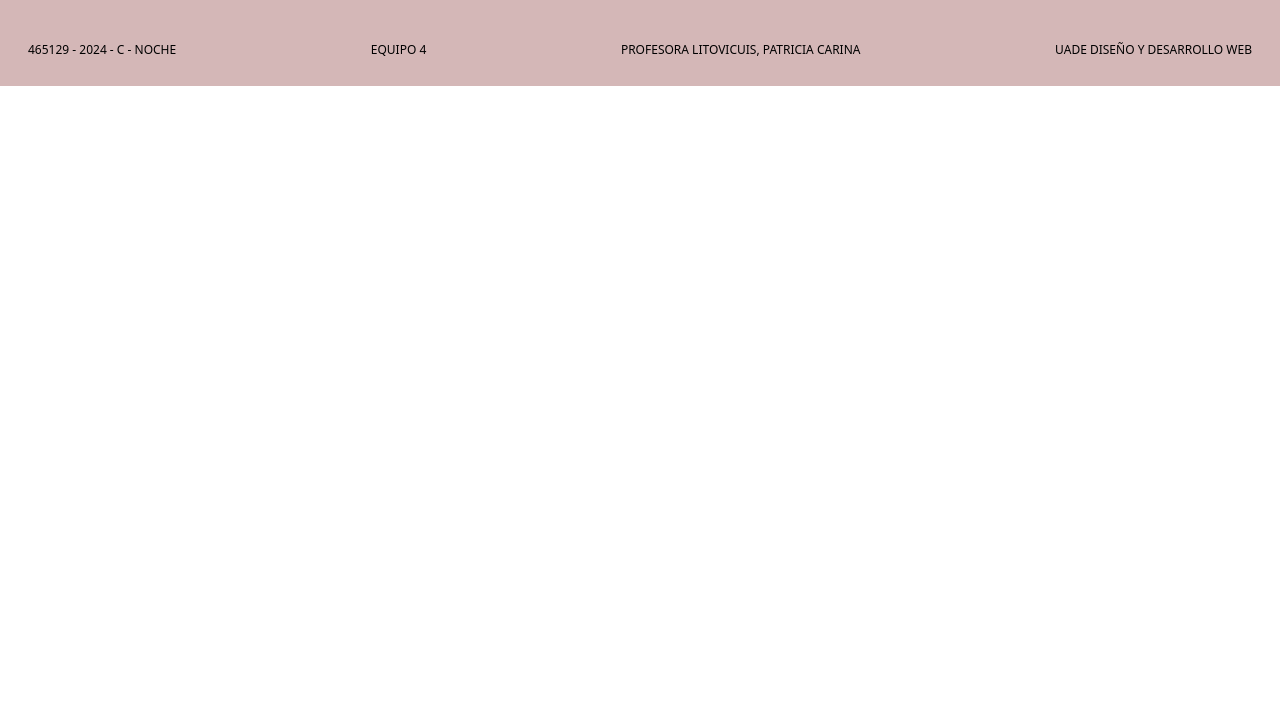
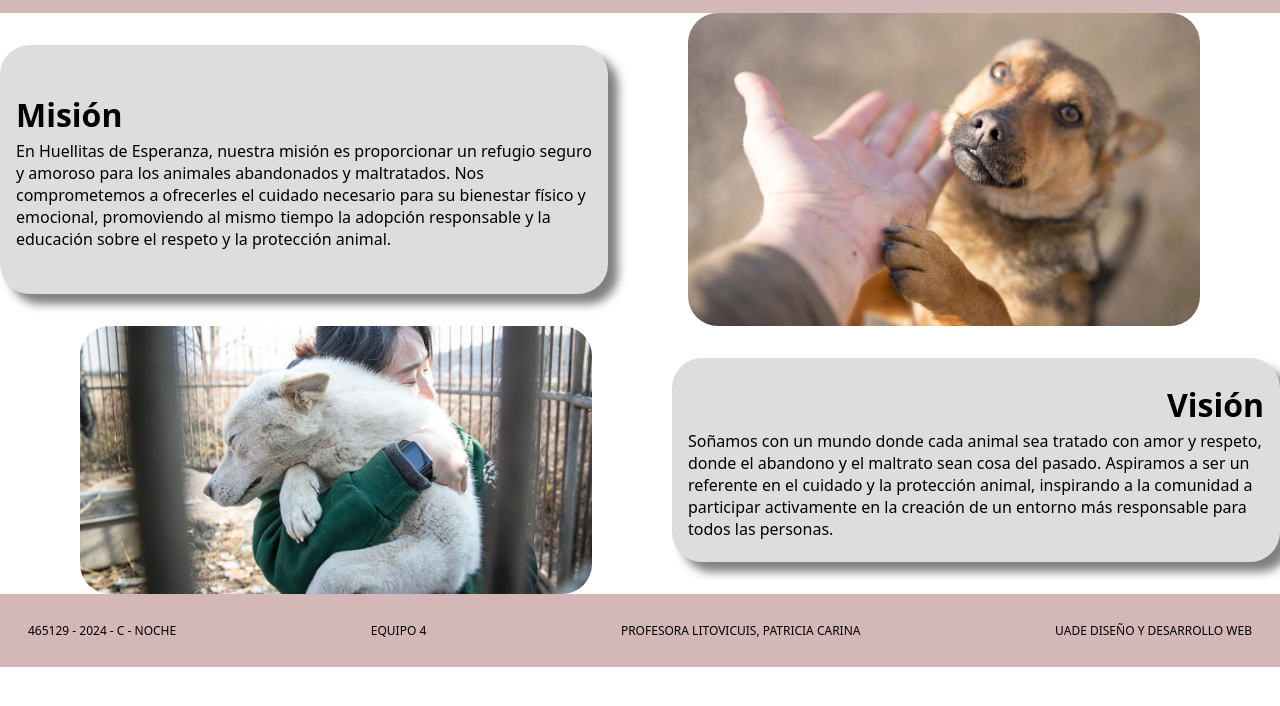
Before and after one commit to elguesebastian/HuellitasDeEsperanza, a plain HTML site: page historia.html in a window 1280 px wide. Shown: the part 94-800 px from the top of the page. Drawn offline with Linux system fonts and the light colour scheme.

Commit message:
adelantos seba

```diff
--- a/historia.html
+++ b/historia.html
@@ -26,7 +26,7 @@
         <ul>
           <li class="navBar">
             <a href="index.html">Inicio</a>
-        </li>
+          </li>
           <li class="navBar">
             <a href="historia.html">Historia</a>
           </li>
@@ -42,7 +42,42 @@
         </ul>
       </nav>
     </header>
-    <main></main>
+    <main>
+      <section class="contender-Historia">
+        <div class="mision">
+          <div class="nosotros">
+            <p class="titulomision">
+              <strong>Misión</strong>
+            </p>
+            <p>
+              En Huellitas de Esperanza, nuestra misión es proporcionar un
+              refugio seguro y amoroso para los animales abandonados y
+              maltratados. Nos comprometemos a ofrecerles el cuidado necesario
+              para su bienestar físico y emocional, promoviendo al mismo tiempo
+              la adopción responsable y la educación sobre el respeto y la
+              protección animal.
+            </p>
+          </div>
+          <img class="fotomision" src="img/perrromano.jpg" />
+        </div>
+
+        <div class="vision">
+          <img class="fotovision" src="img/perroabrazo.jpg" />
+          <div class="nosotros">
+            <p class="titulovision">
+              <strong>Visión</strong>
+            </p>
+            <p>
+              Soñamos con un mundo donde cada animal sea tratado con amor y
+              respeto, donde el abandono y el maltrato sean cosa del pasado.
+              Aspiramos a ser un referente en el cuidado y la protección animal,
+              inspirando a la comunidad a participar activamente en la creación
+              de un entorno más responsable para todos las personas.
+            </p>
+          </div>
+        </div>
+      </section>
+    </main>
     <footer>
       <li class="footerBar">
         <p>465129 - 2024 - C - NOCHE</p>
--- a/style.css
+++ b/style.css
@@ -56,25 +56,6 @@ a:visited {
   color: black;
 }
 
-/* Footer */
-
-footer {
-  background-color: #d4b7b7;
-  display: flex;
-  justify-content: space-between;
-  align-items: center;
-  flex-flow: wrap;
-  padding: 1rem;
-  margin-top: auto;
-}
-
-.footerBar {
-  font-size: 0.75rem;
-  list-style: none;
-  display: inline;
-  padding: 0.75rem;
-}
-
 /* seccion Animales*/
 
 .contenedor {
@@ -116,7 +97,53 @@ margin-top: 2rem;
   margin: 0;
 }
 
-/*area contacto*/
+/* seccion historia*/
+
+.nosotros {
+  padding: 1rem;
+  box-shadow: 10px 10px 10px rgba(0, 0, 0, 0.5);
+  background-color: #dddddd;
+  border-radius: 30px;
+  display: flex;
+  justify-content: center;
+  width: 65%;
+  margin: 2rem auto;
+  flex-direction: column;
+  max-width: 800px;
+}
+
+.nosotros p {
+  margin-top: 0.25rem;
+}
+
+.mision, .vision {
+  display: flex;
+}
+
+.fotomision, .fotovision {
+  width: 40%;
+  height: 40%;
+  border-radius: 30px;
+  margin-right: 5rem;
+  margin-left: 5rem;
+}
+
+.titulovision {
+  display: flex;
+  justify-content: flex-end;
+}
+
+.titulovision,
+.titulomision {
+  font-size: 2rem;
+}
+
+.nosotros img {
+  display: flex;
+}
+
+/*Seccion contacto*/
+
 .section-title {
   text-align: center;
   padding: 25px 0;
@@ -131,28 +158,34 @@ margin-top: 2rem;
 .section-title h2 span {
   color: #d4b7b7;
 }
-.row2{
+.row2 {
   display: flex;
   flex-direction: row;
   justify-content: space-evenly;
 }
-.data{
+.data {
   margin-bottom: 5%;
 }
+
+.data h2 {
+  margin-bottom: 0.25rem;
+  margin-top: 0.35rem;
+}
+
 .contact-form {
   display: flex;
   flex-direction: column;
 }
-.name-email{
+.name-email {
   height: 2rem;
   width: 50%;
 }
-.form-group{
-  width:100%
+.form-group {
+  width: 100%;
 }
-.form-control{
+.form-control {
   width: 100%;
-  height:4rem;
+  height: 4rem;
 }
 .contact-form .btn {
   width: 100%;
@@ -177,3 +210,22 @@ margin-top: 2rem;
   height: 100%;
   border: none;
 }
+
+/* Footer */
+
+footer {
+  background-color: #d4b7b7;
+  display: flex;
+  justify-content: space-between;
+  align-items: center;
+  flex-flow: wrap;
+  padding: 1rem;
+  margin-top: auto;
+}
+
+.footerBar {
+  font-size: 0.75rem;
+  list-style: none;
+  display: inline;
+  padding: 0.75rem;
+}
```
Also changed, not shown: animales.html (+8 -0 lines), contacto.html (+5 -5 lines), img/fotoMiguel.jpeg (added), img/fotoSamuel.jpeg (added), img/perroabrazo.jpg (added), img/perrromano.jpg (added). Lines whose indentation alone changed are shown as unchanged.
